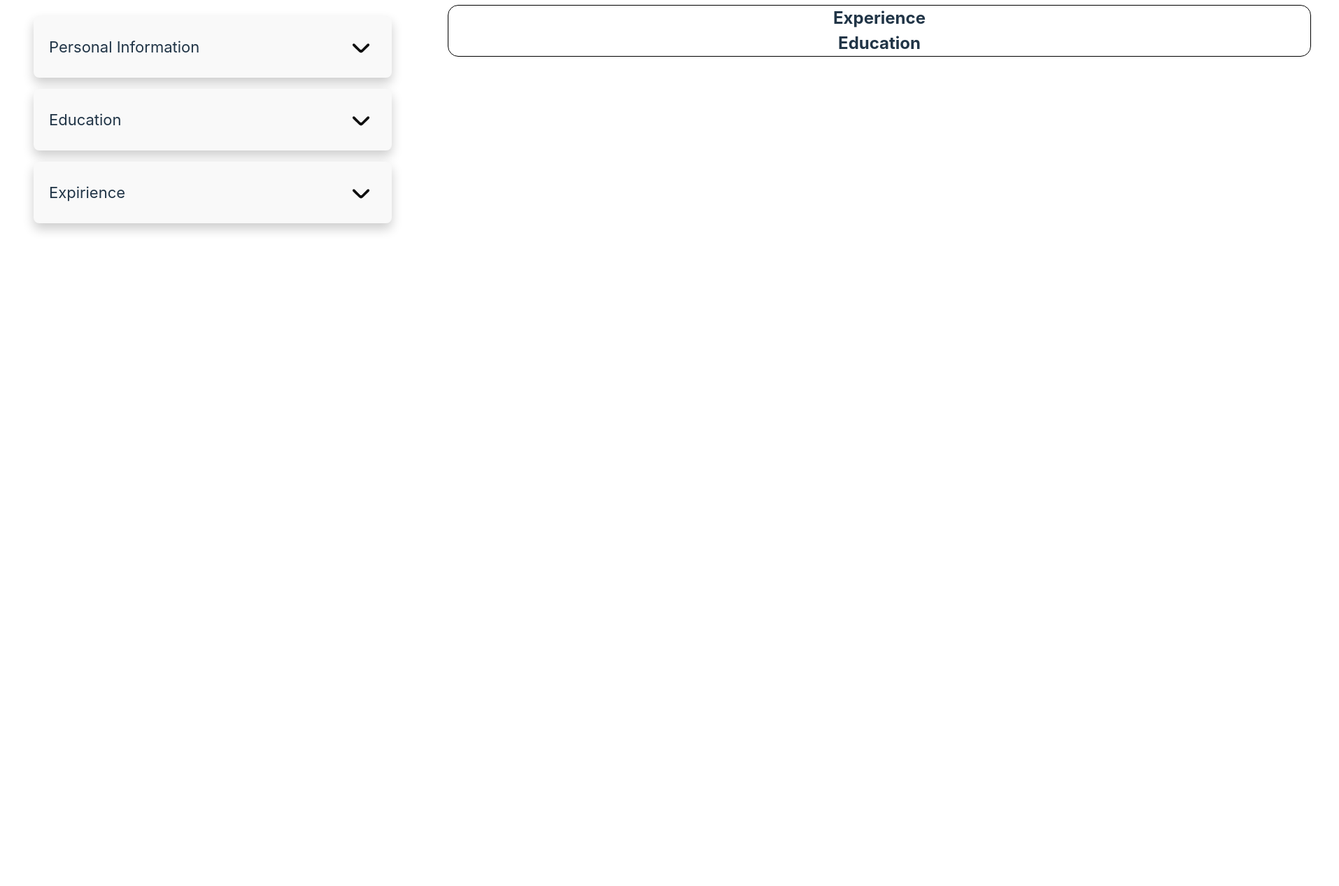
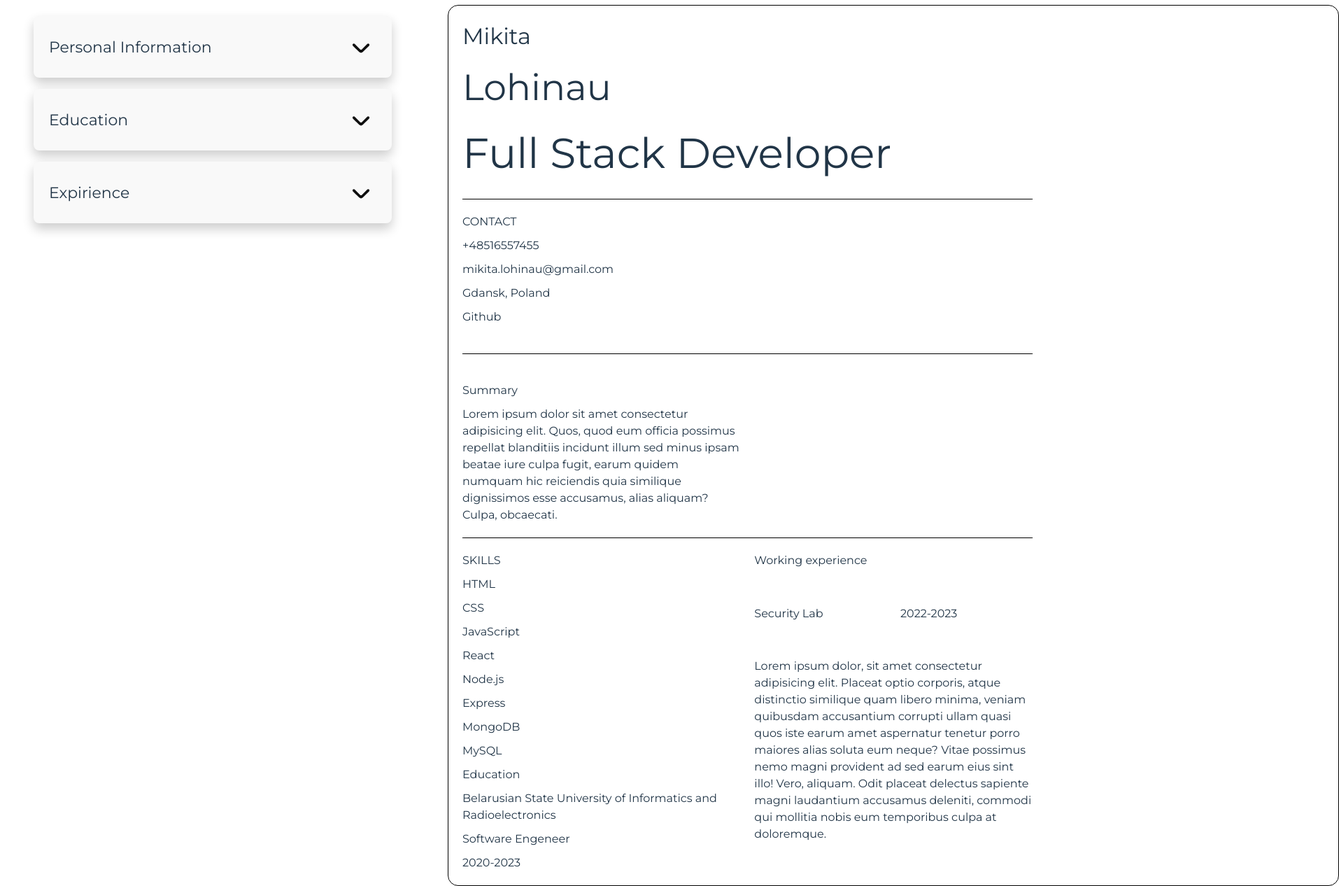
Before and after one commit to probably-kit/cv-app, a React app: page / in a window 1280 px wide. Shown: the part 81-1347 px from the top of the page at 70% size, 1914 px wide, since content can reach past the window. Before the commit the page ends 800 px from the top, so only its background shows below. Built offline with nearby package versions, Linux system fonts and the light colour scheme; the HTML template or start-up script is replaced by a standard one.

Commit message:
Create cv layout

```diff
--- a/src/Content.css
+++ b/src/Content.css
@@ -1,6 +1,56 @@
-.content{
+@import url('https://fonts.googleapis.com/css2?family=Montserrat:ital,wght@0,100..900;1,100..900&display=swap');
+
+* {
+  font-family: 'Montserrat', sans-serif;
+}
+
+.content {
+  display: grid; /* Use grid layout */
+  grid-template-columns: repeat(auto-fill, minmax(300px, 1fr)); /* Adaptive columns */
+  gap: 20px; /* Space between grid items */
   width: 77em;
   border: 1px solid black;
   border-radius: 15px;
-  position: absolute;
+  padding: 20px; /* Padding inside the content area */
 }
+
+.container {
+  display: grid;
+  grid-template-rows: auto; /* Rows adjust to content */
+  gap: 10px; /* Space between grid items */
+}
+
+.row {
+  display: grid;
+  grid-template-columns: repeat(2, 1fr); /* Two columns of equal width */
+  gap: 20px; /* Space between grid items */
+}
+
+.personal-info, .line, .skills, .experience {
+  grid-column: span 2; /* These items span across all columns */
+}
+
+.name, .surname, .position {
+  font-size: 32px;
+  font-weight: 400;
+}
+
+.surname {
+  font-size: 52px;
+}
+
+.position {
+  font-size: 60px;
+}
+
+.line {
+  grid-column: span 2; /* Ensure lines span across all available columns */
+  width: 100%;
+  height: 1px;
+  background-color: black;
+  margin: 20px 0;
+}
+
+p {
+  text-align: start;
+}
--- a/src/Content.jsx
+++ b/src/Content.jsx
@@ -7,7 +7,7 @@ function Content({ personalInfo, education, experience }) {
       <h1>Content</h1>
       <div className='content'>
         <div className="personal-info">
-          {personalInfo.map((item, index) => (
+          {/* {personalInfo.map((item, index) => (
             <div className='personal-info-container' key={index}>
               <p className='name'>{item.Name}</p>
               <p> {item.Surname}</p>
@@ -18,9 +18,59 @@ function Content({ personalInfo, education, experience }) {
                 <p>{item.Links}</p>
               </div>
             </div>
-          ))}
+          ))} */}
+          <div className='container'>
+            <p className='name'>Mikita</p>
+            <p className='surname'>Lohinau</p>
+            <p className='position'>Full Stack Developer</p>
+          </div>
+          <div className='line'></div>
+          <div className='container row'>
+            <div className='container'>
+              <p>CONTACT</p>
+              <p>+48516557455</p>
+              <p>mikita.lohinau@gmail.com</p>
+              <p>Gdansk, Poland</p>
+              <p>Github</p>
+            </div>
+            <div className='line rotated'></div>
+            <div className='container'>
+              <p>Summary</p>
+              <p>Lorem ipsum dolor sit amet consectetur adipisicing elit. Quos, quod eum officia possimus repellat blanditiis incidunt illum sed minus ipsam beatae iure culpa fugit, earum quidem numquam hic reiciendis quia similique dignissimos esse accusamus, alias aliquam? Culpa, obcaecati.</p>
+            </div>
+          </div>
+          <div className='line'></div>
+          <div className='container row'>
+            <div className='container'>
+              <div className="container">
+                <p>SKILLS</p>
+                <p>HTML</p>
+                <p>CSS</p>
+                <p>JavaScript</p>
+                <p>React</p>
+                <p>Node.js</p>
+                <p>Express</p>
+                <p>MongoDB</p>
+                <p>MySQL</p>
+              </div>
+              <div className="container">
+                <p>Education</p>
+                <p>Belarusian State University of Informatics and Radioelectronics</p>
+                <p>Software Engeneer</p>
+                <p>2020-2023</p>
+              </div>
+            </div>
+            <div className='container'>
+              <p>Working experience</p>
+              <div className='container row'>
+                <p>Security Lab</p>
+                <p>2022-2023</p>
+              </div>
+              <p>Lorem ipsum dolor, sit amet consectetur adipisicing elit. Placeat optio corporis, atque distinctio similique quam libero minima, veniam quibusdam accusantium corrupti ullam quasi quos iste earum amet aspernatur tenetur porro maiores alias soluta eum neque? Vitae possimus nemo magni provident ad sed earum eius sint illo! Vero, aliquam. Odit placeat delectus sapiente magni laudantium accusamus deleniti, commodi qui mollitia nobis eum temporibus culpa at doloremque.</p>
+            </div>
+          </div>
         </div>
-        <div className="experience">
+        {/* <div className="experience">
           <h2>Experience</h2>
           {experience.map((item, index) => (
             <div className='experience-container' key={index}>
@@ -37,18 +87,18 @@ function Content({ personalInfo, education, experience }) {
             </div>
           ))}
         </div>
+
         <div className="education">
           <h2>Education</h2>
           {education.map((item, index) => (
             <div key={index}>
-              <h2>{item.School}</h2> {/* Adjust based on your inputTitle */}
+              <h2>{item.School}</h2>
               <p>{item.Degree}</p>
-              <p>Start Date: {item["Start date"]}</p> {/* Adjust keys as per form inputs */}
+              <p>Start Date: {item["Start date"]}</p>
               <p>End Date: {item["End date"]}</p>
             </div>
           ))}
-        </div>
-
+         </div> */}
       </div>
     </div>
   );
```
